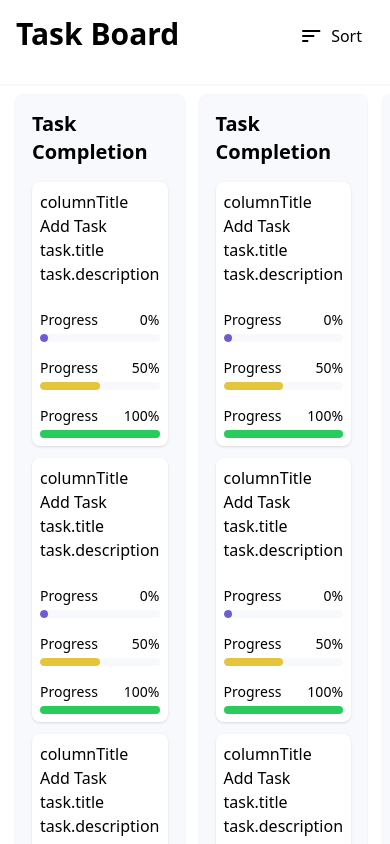
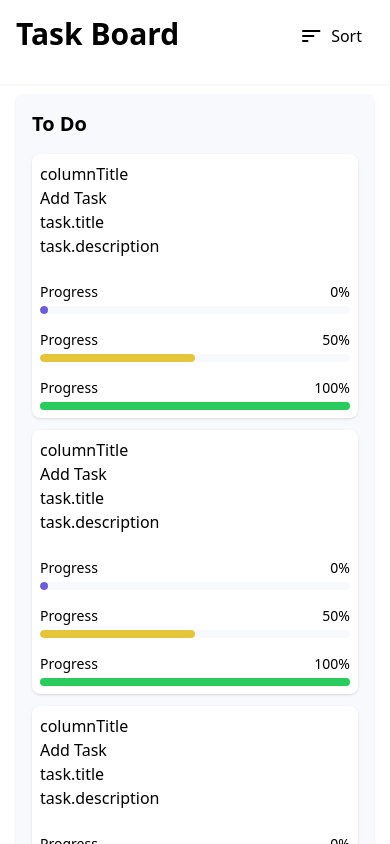
Before and after one commit to VBedekovic/kanban-frontend, an Angular app: page / in a window 390 px wide. Shown: the top 844 px of the page. Built offline with nearby package versions, Linux system fonts and the light colour scheme.

Commit message:
Addde mobile layoout

```diff
--- a/src/app/components/task-column/task-column.html
+++ b/src/app/components/task-column/task-column.html
@@ -1,6 +1,6 @@
 <div class="rounded-lg bg-bg-secondary p-4 shadow-sm">
     <div class="text-xl font-semibold mb-4">
-        Task Completion
+        {{ columnTitle }}
     </div>
     <div class="flex flex-col gap-3">
         <app-task-column-card />
--- a/src/app/components/task-column/task-column.ts
+++ b/src/app/components/task-column/task-column.ts
@@ -1,4 +1,4 @@
-import { Component } from '@angular/core';
+import { Component, Input } from '@angular/core';
 import { TaskColumnCard } from '../task-column-card/task-column-card';
 
 @Component({
@@ -8,5 +8,5 @@ import { TaskColumnCard } from '../task-column-card/task-column-card';
   styleUrl: './task-column.css'
 })
 export class TaskColumn {
-
+  @Input() columnTitle!: string;
 }
--- a/src/app/views/task-board-view/task-board-view.html
+++ b/src/app/views/task-board-view/task-board-view.html
@@ -5,7 +5,7 @@
 
 <div class="h-0.5 bg-bg-secondary w-full my-2"></div>
 
-<div class="flex gap-4 overflow-x-auto px-4 pb-4">
+<div class="flex flex-col gap-4 overflow-x-auto px-4 pb-4 md:flex-row">
     <app-task-column class="grow" columnTitle="To Do" />
     <app-task-column class="grow" columnTitle="In Progress" />
     <app-task-column class="grow" columnTitle="Done" />
```
